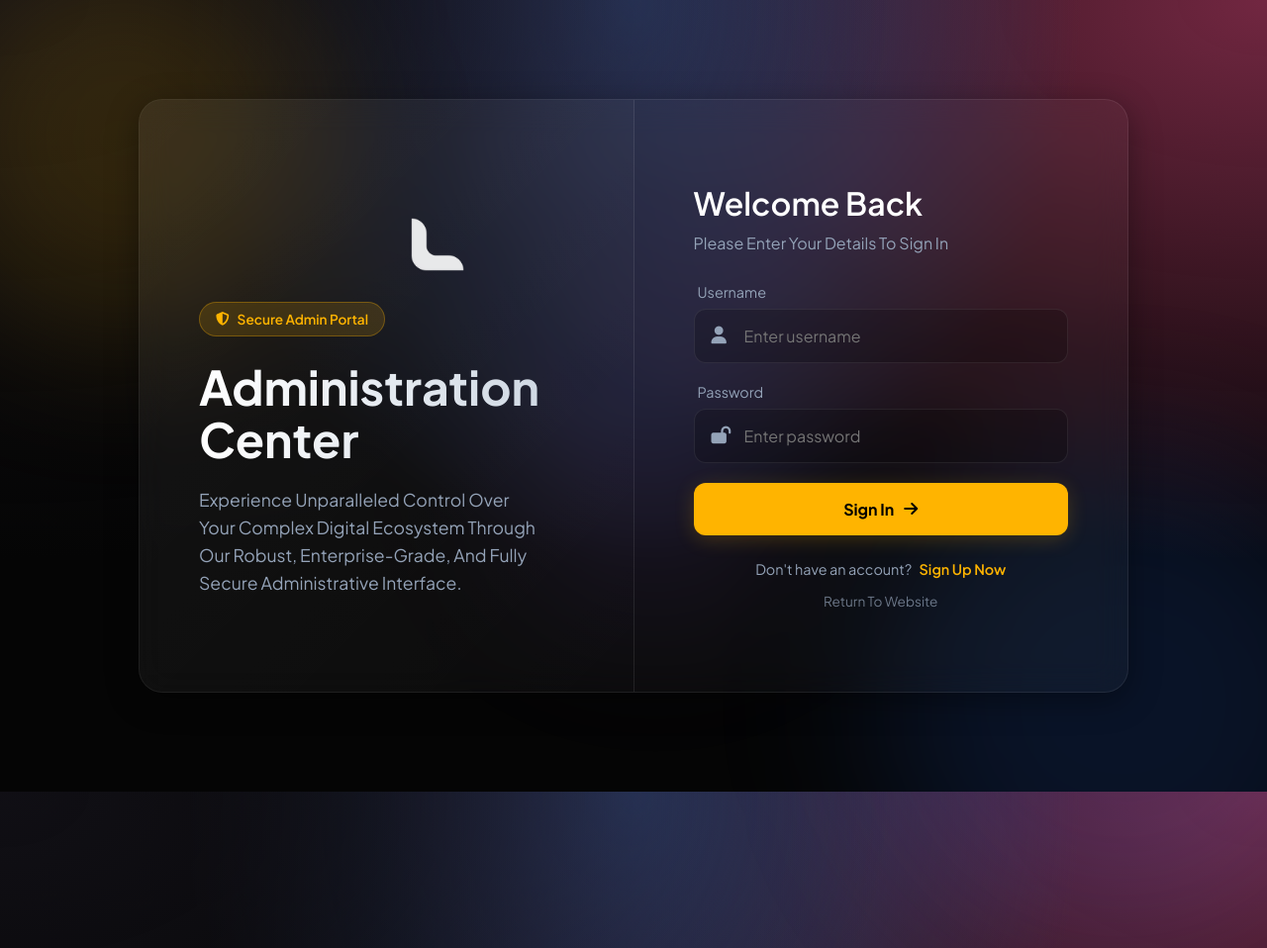
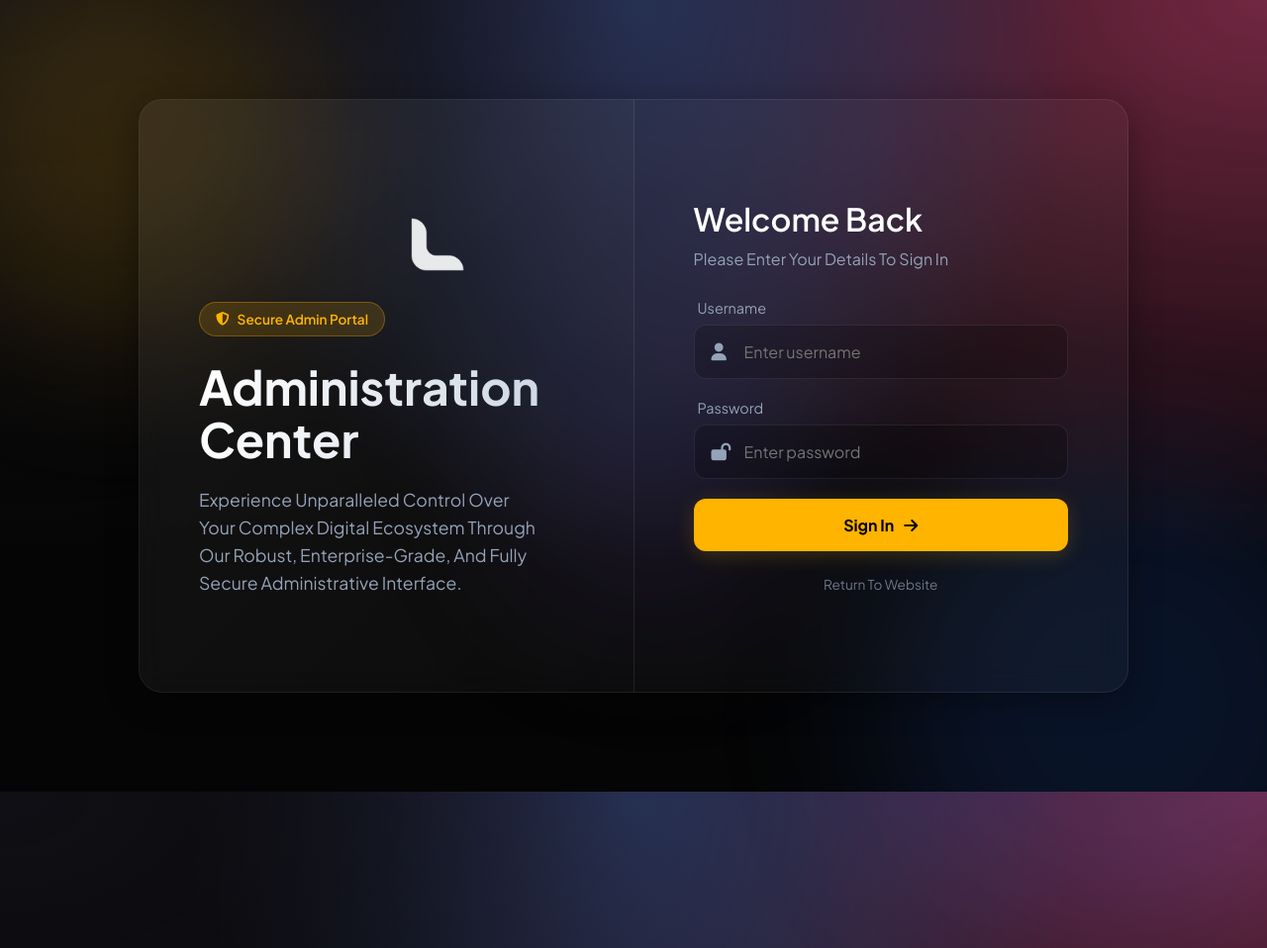
Before and after one commit to Lexora-Tech/LexoraNew-Web, a PHP site: page /admin/index.php in a window 1280 px wide; the page is wider, and only the part inside the window is pictured. Shown: that part at 99% size. Run offline with PHP 8.4, Linux system fonts and the light colour scheme.

Commit message:
updated only admin login

```diff
--- a/admin/index.php
+++ b/admin/index.php
@@ -3,46 +3,23 @@ session_start();
 include("../includes/db.php");
 
 $error = "";
-$success = "";
 
 if ($_SERVER["REQUEST_METHOD"] == "POST") {
-    // 1. Sanitize Username (prevent SQL Injection)
+    // 1. Sanitize Username
     $username = mysqli_real_escape_string($conn, $_POST['username']);
 
-    // 2. Get Raw Password (DO NOT hash it yet)
+    // 2. Get Raw Password
     $password_raw = $_POST['password'];
 
-    $action = $_POST['action'];
+    // --- SECURE LOGIN LOGIC ---
 
-    if ($action == "signup") {
-        // --- SECURE SIGNUP ---
-
-        $check_sql = "SELECT * FROM admins WHERE username='$username'";
-        $check_result = mysqli_query($conn, $check_sql);
-
-        if (mysqli_num_rows($check_result) > 0) {
-            $error = "Username already taken.";
-        } else {
-            // 3. SECURE HASHING: This generates a random salt + hash
-            $hashed_password = password_hash($password_raw, PASSWORD_DEFAULT);
-
-            $insert_sql = "INSERT INTO admins (username, password) VALUES ('$username', '$hashed_password')";
-            if (mysqli_query($conn, $insert_sql)) {
-                $success = "Secure account created! Please login.";
-            } else {
-                $error = "Database error: " . mysqli_error($conn);
-            }
-        }
-
-    } else {
-        // --- SECURE LOGIN ---
-
-        // 4. Select user by USERNAME only first
+    // Select user by USERNAME only first
     $sql = "SELECT * FROM admins WHERE username='$username'";
     $result = mysqli_query($conn, $sql);
 
     if ($row = mysqli_fetch_assoc($result)) {
-            // 5. VERIFY: Check if raw password matches the stored hash
+        // VERIFY: Check if raw password matches the stored hash
+        // Note: If you are using old MD5 passwords, change this line to: if (md5($password_raw) === $row['password']) {
         if (password_verify($password_raw, $row['password'])) {
             $_SESSION['admin'] = $username;
             header("Location: ./dashboard.php");
@@ -52,7 +29,6 @@ if ($_SERVER["REQUEST_METHOD"] == "POST") {
         }
     } else {
         $error = "User not found.";
-        }
     }
 }
 ?>
@@ -80,8 +56,6 @@ if ($_SERVER["REQUEST_METHOD"] == "POST") {
             --text-muted: #94a3b8;
             --error-bg: rgba(239, 68, 68, 0.2);
             --error-text: #fca5a5;
-            --success-bg: rgba(34, 197, 94, 0.2);
-            --success-text: #86efac;
         }
 
         * { margin: 0; padding: 0; box-sizing: border-box; font-family: 'Plus Jakarta Sans', sans-serif; }
@@ -264,13 +238,8 @@ if ($_SERVER["REQUEST_METHOD"] == "POST") {
             gap: 10px;
         }
         .error-msg { background: var(--error-bg); color: var(--error-text); border: 1px solid rgba(239, 68, 68, 0.2); }
-        .success-msg { background: var(--success-bg); color: var(--success-text); border: 1px solid rgba(34, 197, 94, 0.2); }
 
-        .toggle-text { text-align: center; margin-top: 25px; font-size: 0.9rem; color: var(--text-muted); }
-        .toggle-link { color: var(--primary); font-weight: 600; cursor: pointer; text-decoration: none; margin-left: 5px; }
-        .toggle-link:hover { text-decoration: underline; }
-
-        .back-home { text-align: center; margin-top: 15px; display: block; color: var(--text-muted); text-decoration: none; font-size: 0.85rem; transition: 0.3s; opacity: 0.7; }
+        .back-home { text-align: center; margin-top: 25px; display: block; color: var(--text-muted); text-decoration: none; font-size: 0.85rem; transition: 0.3s; opacity: 0.7; }
         .back-home:hover { color: #fff; opacity: 1; }
 
         @media (max-width: 900px) {
@@ -300,21 +269,15 @@ if ($_SERVER["REQUEST_METHOD"] == "POST") {
 
         <div class="login-side">
             <div class="login-header">
-                <h2 id="header-title">Welcome Back</h2>
-                <p id="header-desc">Please Enter Your Details To Sign In</p>
+                <h2>Welcome Back</h2>
+                <p>Please Enter Your Details To Sign In</p>
             </div>
 
             <?php if (!empty($error)): ?>
                 <div class="alert-msg error-msg"><i class="fas fa-exclamation-circle"></i> <?php echo $error; ?></div>
             <?php endif; ?>
 
-            <?php if (!empty($success)): ?>
-                <div class="alert-msg success-msg"><i class="fas fa-check-circle"></i> <?php echo $success; ?></div>
-            <?php endif; ?>
-
             <form method="POST" action="">
-                <input type="hidden" name="action" id="form_action" value="login">
-
                 <div class="form-group">
                     <label class="form-label">Username</label>
                     <div class="input-group">
@@ -331,14 +294,9 @@ if ($_SERVER["REQUEST_METHOD"] == "POST") {
                     </div>
                 </div>
 
-                <button type="submit" class="btn-submit" id="submit-btn">
+                <button type="submit" class="btn-submit">
                     Sign In <i class="fas fa-arrow-right"></i>
                 </button>
-
-                <div class="toggle-text">
-                    <span id="toggle-msg">Don't have an account?</span>
-                    <span class="toggle-link" onclick="toggleMode()">Sign Up Now</span>
-                </div>
 
                 <a href="../index.php" class="back-home">Return To Website</a>
             </form>
@@ -346,32 +304,5 @@ if ($_SERVER["REQUEST_METHOD"] == "POST") {
 
     </div>
 
-    <script>
-        function toggleMode() {
-            const actionInput = document.getElementById('form_action');
-            const title = document.getElementById('header-title');
-            const desc = document.getElementById('header-desc');
-            const btn = document.getElementById('submit-btn');
-            const msg = document.getElementById('toggle-msg');
-            const link = document.querySelector('.toggle-link');
-
-            if (actionInput.value === 'login') {
-                actionInput.value = 'signup';
-                title.innerText = 'Create Account';
-                desc.innerText = 'Register as a new Admin';
-                btn.innerHTML = 'Sign Up <i class="fas fa-user-plus"></i>';
-                msg.innerText = 'Already have an account?';
-                link.innerText = 'Login Here';
-            } else {
-                actionInput.value = 'login';
-                title.innerText = 'Welcome Back';
-                desc.innerText = 'Please Enter Your Details To Sign In';
-                btn.innerHTML = 'Sign In <i class="fas fa-arrow-right"></i>';
-                msg.innerText = "Don't have an account?";
-                link.innerText = 'Sign Up Now';
-            }
-        }
-    </script>
-
 </body>
 </html>
```
Lines whose indentation alone changed are shown as unchanged.
